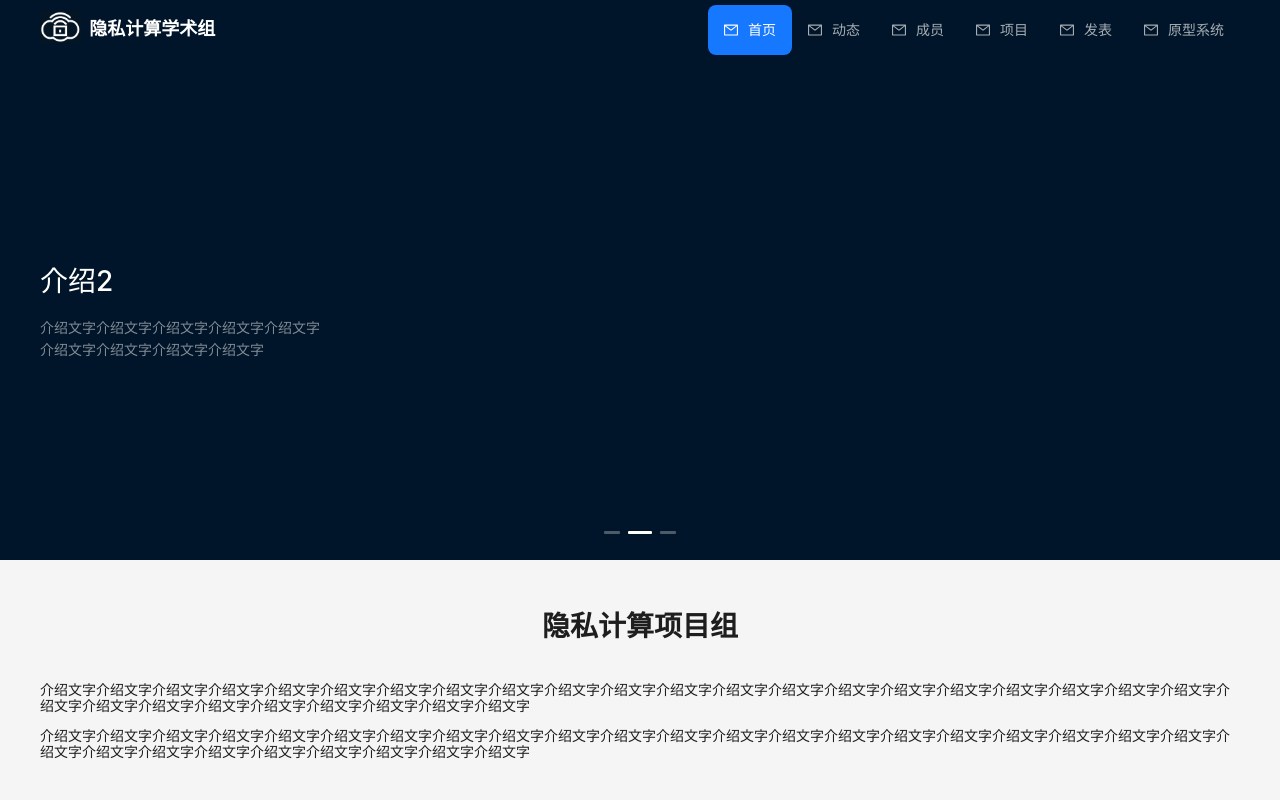
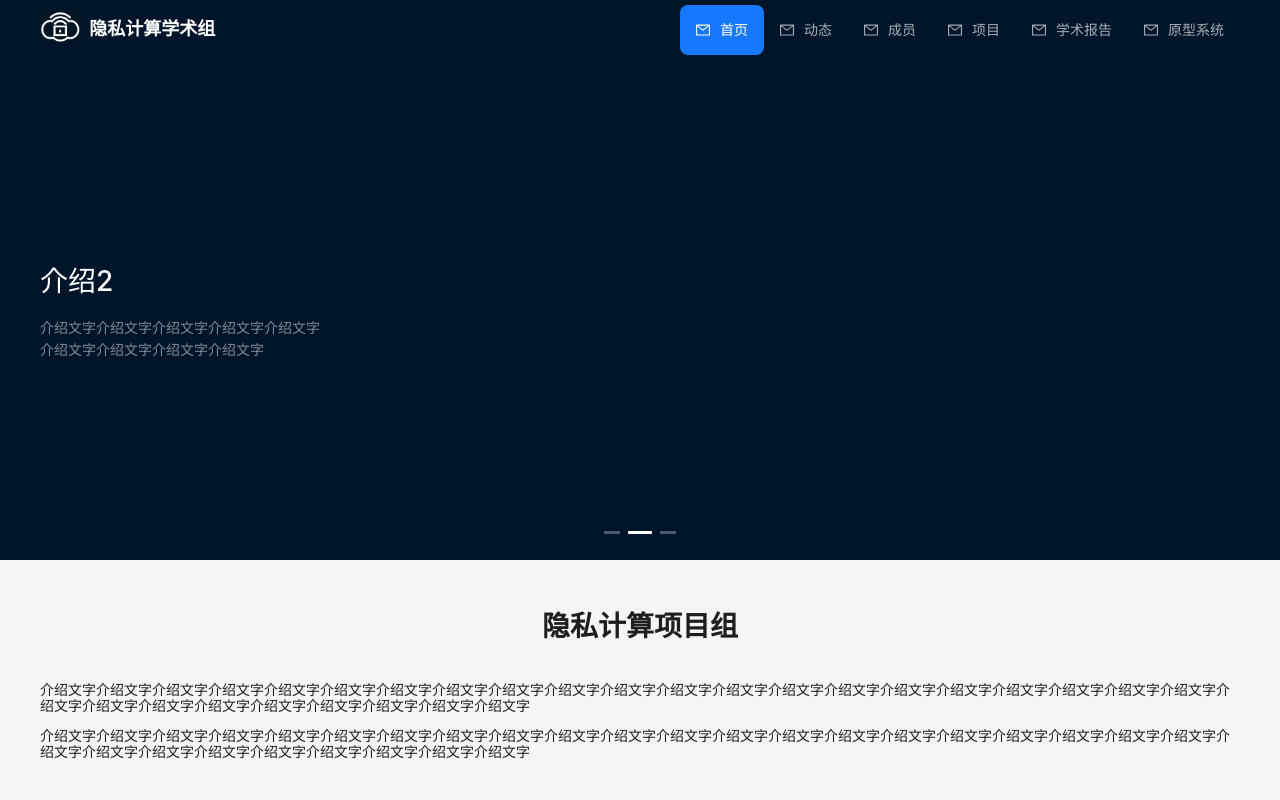
Before and after one commit to csypeng/gzhu-privacy-computing-group, a Vue app: page /demo#/homepage/index in a window 1280 px wide. Shown: the top 800 px of the page. Built offline with nearby package versions, Linux system fonts and the light colour scheme.

Commit message:
change name

```diff
--- a/src/layout/components/header.vue
+++ b/src/layout/components/header.vue
@@ -31,7 +31,7 @@ const NAVIGATION = [
   { key: 'News', title: '动态', label: '动态', icon: () => h(MailOutlined), router: { name: 'News' } },
   { key: 'People', title: '成员', label: '成员', icon: () => h(MailOutlined), router: { name: 'People' } },
   { key: 'Projects', title: '项目', label: '项目', icon: () => h(MailOutlined), router: { name: 'Projects' } },
-  { key: 'Publications', title: '学术报告', label: '发表', icon: () => h(MailOutlined), router: { name: ' Publications' } },
+  { key: 'Publications', title: '学术报告', label: '学术报告', icon: () => h(MailOutlined), router: { name: ' Publications' } },
   { key: 'Demo', title: '原型系统', label: '原型系统', icon: () => h(MailOutlined), router: { name: 'Demo' } },
 ]
 </script>
--- a/src/views/publications/index.vue
+++ b/src/views/publications/index.vue
@@ -4,7 +4,7 @@
       <a-carousel>
         <div class="banner-item">
           <div class="title">
-            <h3>发表</h3>
+            <h3>学术报告</h3>
             <div class="desc">介绍文字介绍文字介绍文字介绍文字介绍文字介绍文字介绍文字介绍文字介绍文字</div>
           </div>
         </div>
```
